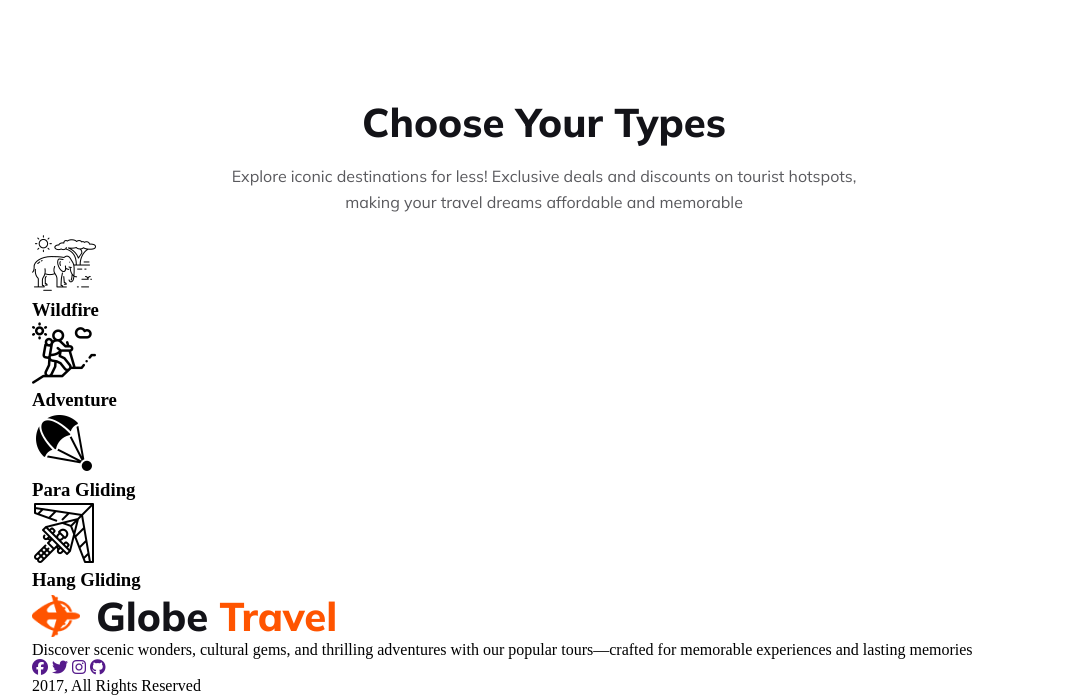
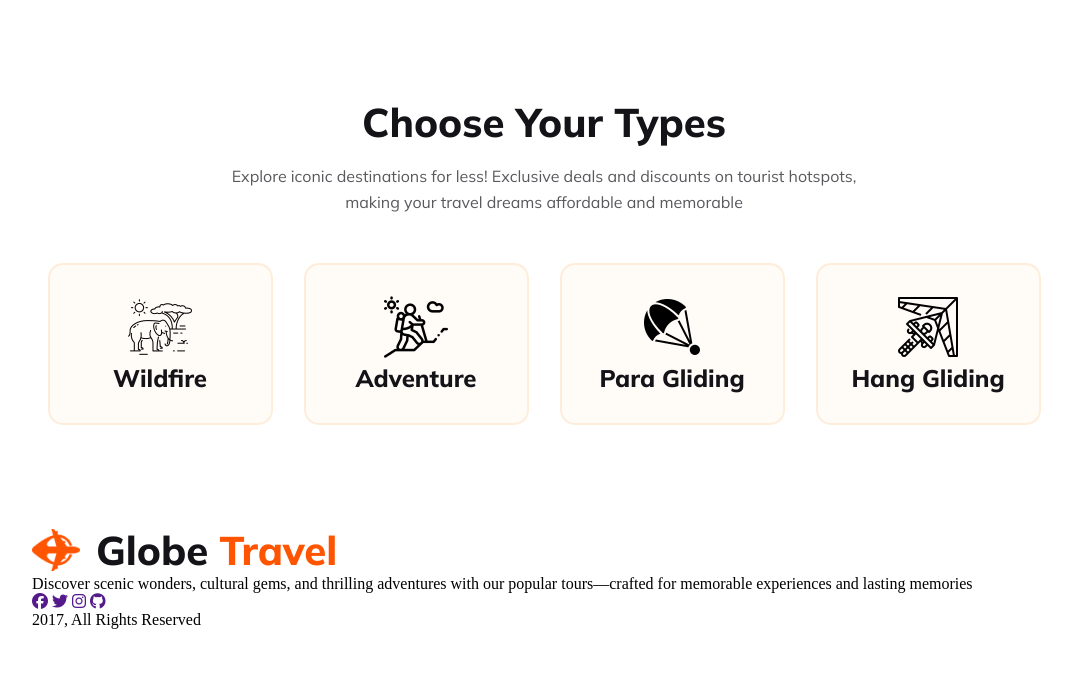
Before and after one commit to Mahmoduljh/Assignment_2, a plain HTML site: page index.html in a window 1280 px wide. Shown: the part 6587-7282 px from the top of the page, without its empty margins (96-1183 px from the left). After the commit the page ends 7216 px from the top, so only its background shows below. Drawn offline with Linux system fonts and the light colour scheme.

Commit message:
added the enjoy section part

```diff
--- a/styles.css/style.css
+++ b/styles.css/style.css
@@ -401,9 +401,39 @@
     background: linear-gradient(180deg, #131318 -31.96%, rgba(19, 19, 24, 0.00) 100%);
 }
 /* End place css part */
+/* enjoy section css part start */
+#enjoy{
+    margin: 100px 0px;
+}
 
-
-
+.enjoy-tour{
+    display: flex;
+    justify-content: space-around;
+    align-items: center;
+    margin-top: 48px;
+}
+.enjoy-content{
+    width: 225px;
+    padding: 30px 30px;
+    background: rgba(251, 181, 99, 0.05);
+    border: 2px solid rgba(251, 181, 99, 0.20);
+    border-radius: 15px;
+    text-align: center;
+    transition: all ease 0.3s;
+}
+.enjoy-content:hover{
+    background: var(--third-color);
+}
+.enjoy-content img{
+    width: 64px;
+}
+.enjoy-content-title {
+    color: var(--secondary-color);
+    font-family: "Mulish", sans-serif;
+    font-size: 1.5rem;
+    font-weight: 800;
+}
+/* End enjoy section css part */
 
 /* footer style css part sart
 #footer{
```
